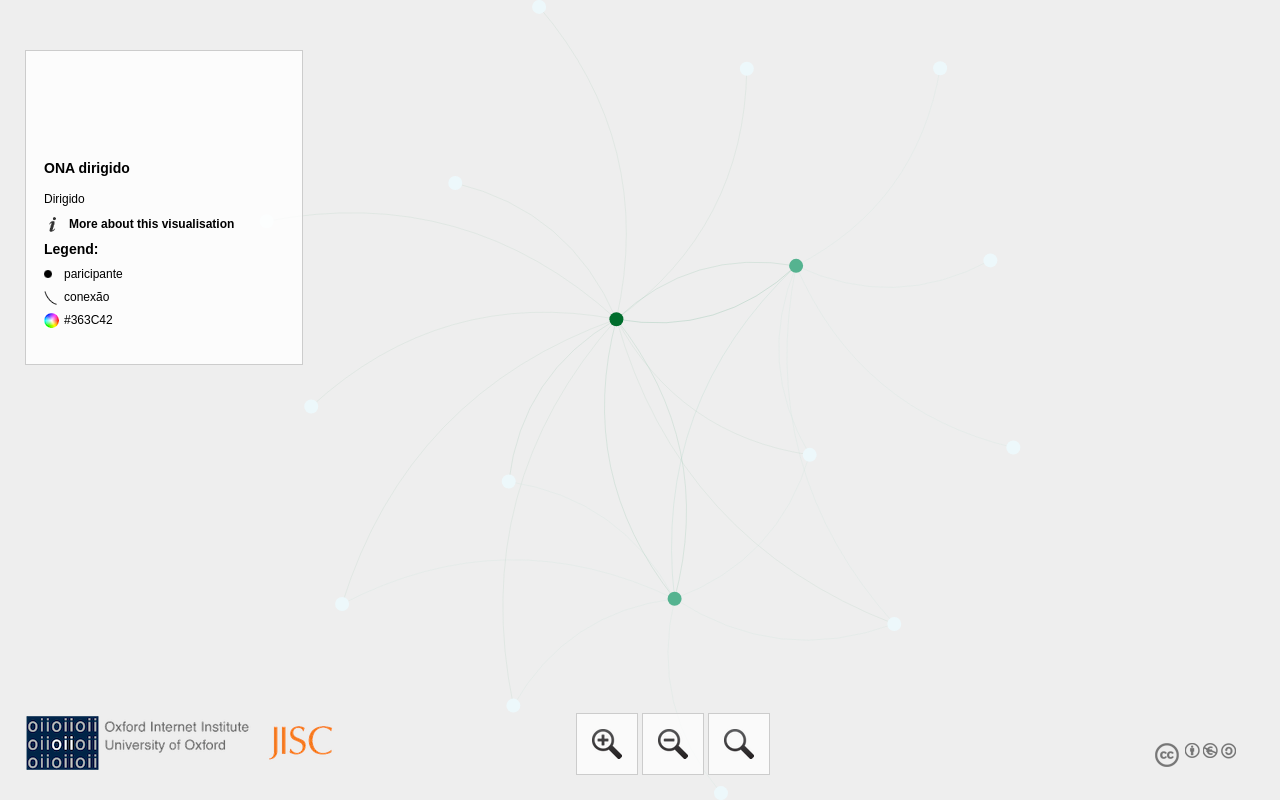
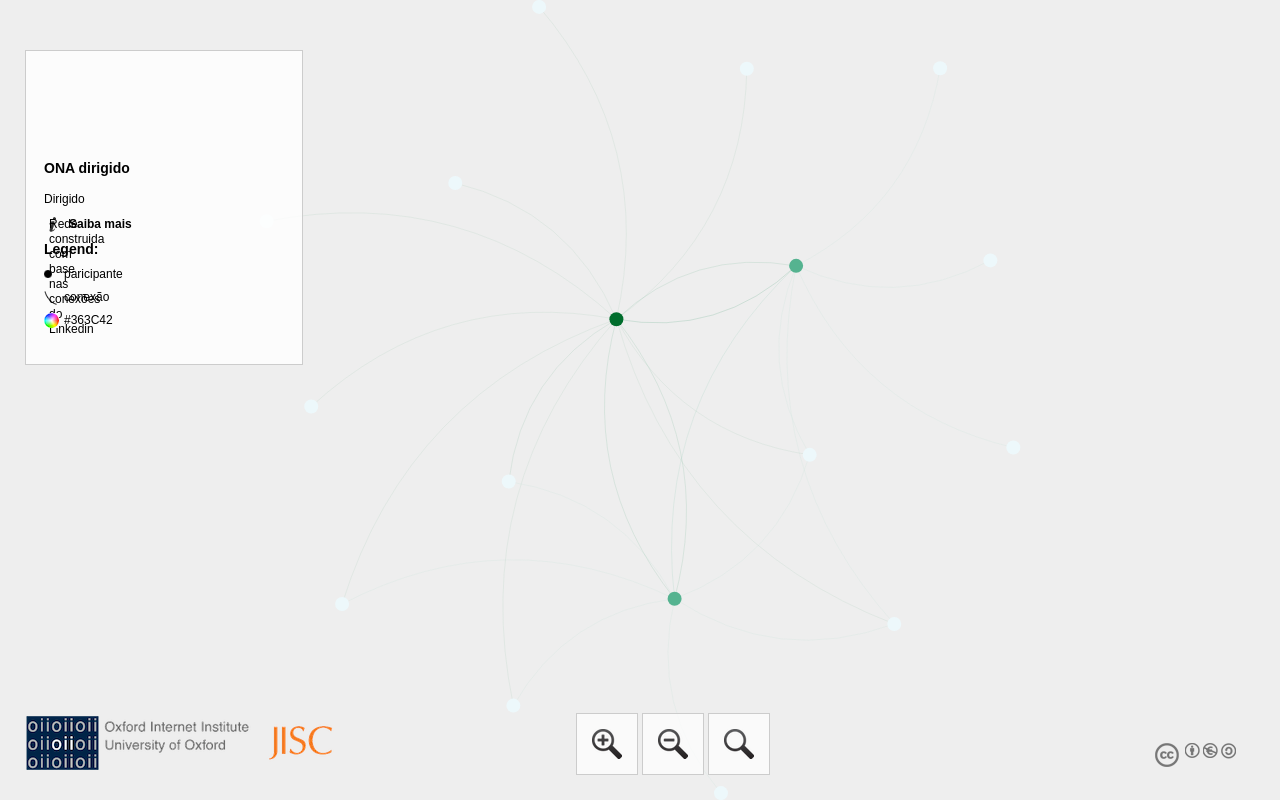
Before and after one commit to mjovinski/aulona, a plain HTML site: page index.html in a window 1280 px wide. Drawn offline with Linux system fonts and the light colour scheme.

Commit message:
Ajustes de texto

```diff
--- a/index.html
+++ b/index.html
@@ -2,7 +2,7 @@
 <html xmlns="http://www.w3.org/1999/xhtml" xml:lang="en-gb" lang="en" xmlns:og="http://opengraphprotocol.org/schema/" xmlns:fb="http://www.facebook.com/2008/fbml" itemscope itemtype="http://schema.org/Map">
 
 <head>
-<title>OII Network Visualisation Example</title>
+<title>AulONA</title>
 <meta http-equiv="Content-Type" content="text/html; charset=UTF-8" />
 <meta charset="utf-8">
 <meta name="viewport" content="width=device-width,height=device-height,initial-scale=1,user-scalable=no" />
@@ -33,8 +33,8 @@
     <div id="titletext"></div>
     <div class="info cf">
       <dl>
-        <dt class="moreinformation"></dt>
-        <dd class="line"><a href="#information" class="line fb">More about this visualisation</a></dd>
+        <dt class="moreinformation">Rede construida com base nas conexões do Linkedin</dt>
+        <dd class="line"><a href="#information" class="line fb">Saiba mais</a></dd>
       </dl>
     </div>
 <div id="legend">
@@ -50,7 +50,7 @@
 		</dl>
 	</div>
 </div>
-    <div class="b1">
+   <!-- <div class="b1">
     <form>
       <div id="search" class="cf"><h2>Search:</h2>
         <input type="text" name="search" value="Search by name" class="empty"/><div class="state"></div>
@@ -64,7 +64,7 @@
     </div>
   </div>
   <div id="information">
-  </div>
+  </div>-->
 </div>
 	<div id="zoom">
   		<div class="z" rel="in"></div> <div class="z" rel="out"></div> <div class="z" rel="center"></div>
```
